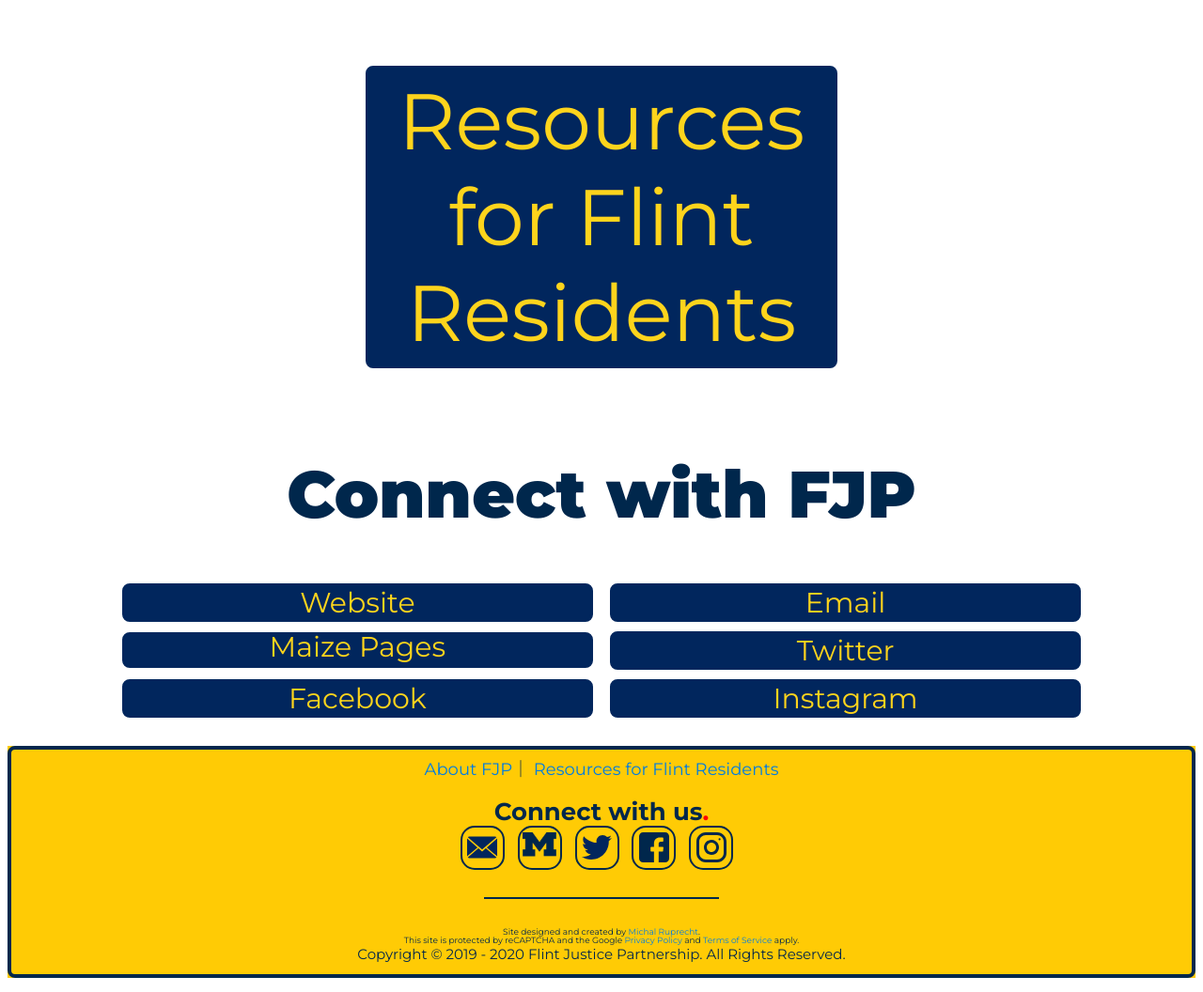
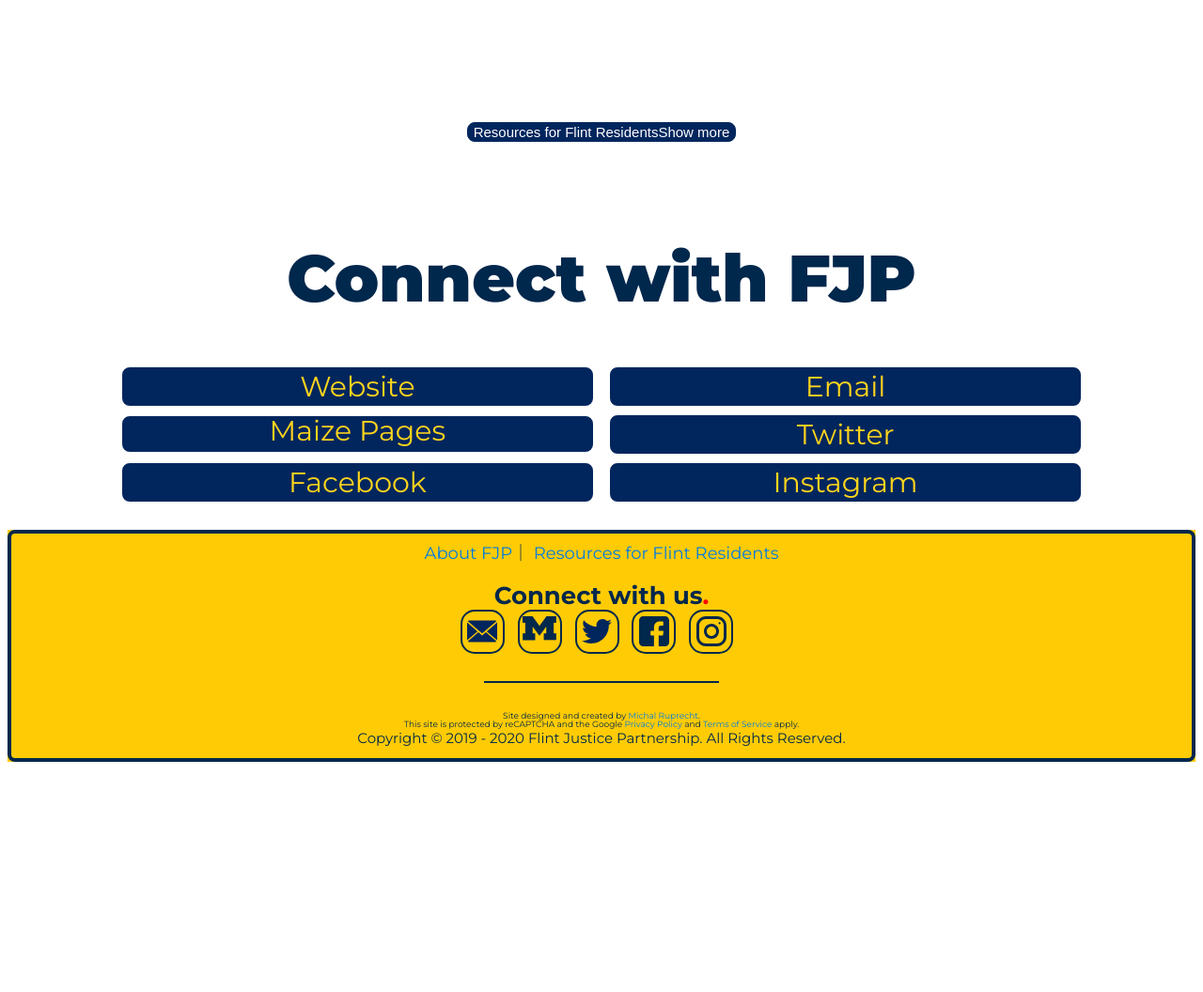
Before and after one commit to umichfjp/umichfjp.github.io, a Jekyll site: the page built from pages/social.html, in a window 1280 px wide. Shown: the whole page at 94% size. Built offline with Jekyll 4.4.1, drawn with Linux system fonts in a browser that asks for light colours; after the commit the page ends 900 px from its top, so only the background shows below that.

Commit message:
Update social.html

```diff
--- a/pages/social.html
+++ b/pages/social.html
@@ -13,7 +13,7 @@ title: Flint Justice Partnership Official Website
       <div class="text">
         <center>
         <h1>
-          <big><a class="button" href="https://umichfjp.github.io/pages/resources" target="_blank">Resources for Flint Residents</a></big>
+          <big><button class="collapsible" href="https://umichfjp.github.io/pages/resources" target="_blank">Resources for Flint Residents</button></big>
           <br /><br />Connect with FJP
         </h1>
         <h2>
```
